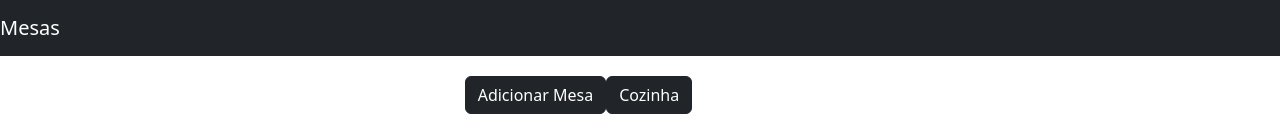
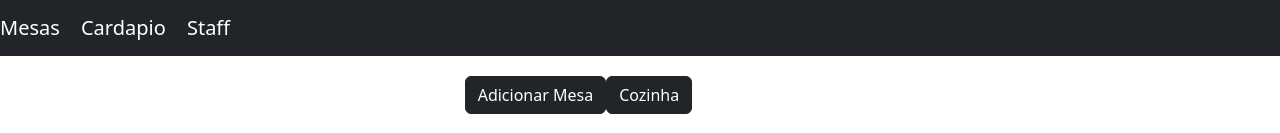
Before and after one commit to dsm-cefet-rj/ti-2023-1-ti-2023-1_grupo_8, a React (Create React App) app: page / in a window 1280 px wide. Shown: the top 133 px of the page. Built offline with nearby package versions, Linux system fonts and the light colour scheme; data requests are answered from the project's data file.

Commit message:
Atualizando Layout para funcionar melhor

```diff
--- a/src/components/shared/Layout.js
+++ b/src/components/shared/Layout.js
@@ -5,7 +5,17 @@ const Layout = (props) => {
   return (
     <>
       <Navbar bg="dark" variant="dark">
-        <Navbar.Brand href="#home">Mesas</Navbar.Brand>
+        <Navbar.Brand href="/">
+          Mesas
+        </Navbar.Brand>
+         -
+        <Navbar.Brand href="/cardapio">
+          Cardapio
+        </Navbar.Brand>
+         -
+        <Navbar.Brand href="/staff">
+          Staff
+        </Navbar.Brand>
       </Navbar>
       <Container>{props.children}</Container>
     </>
```
